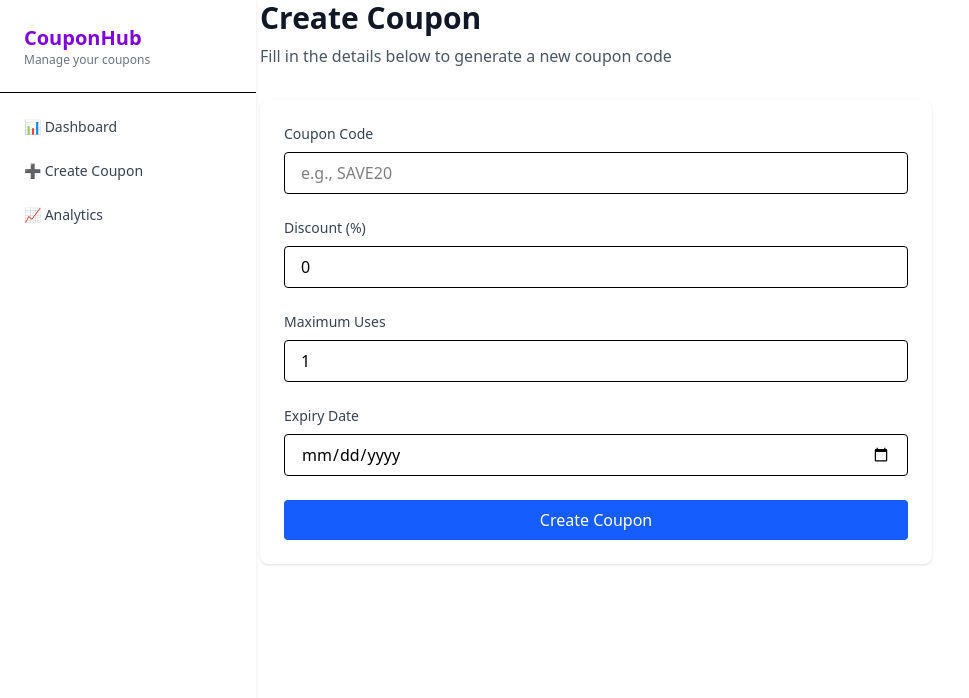
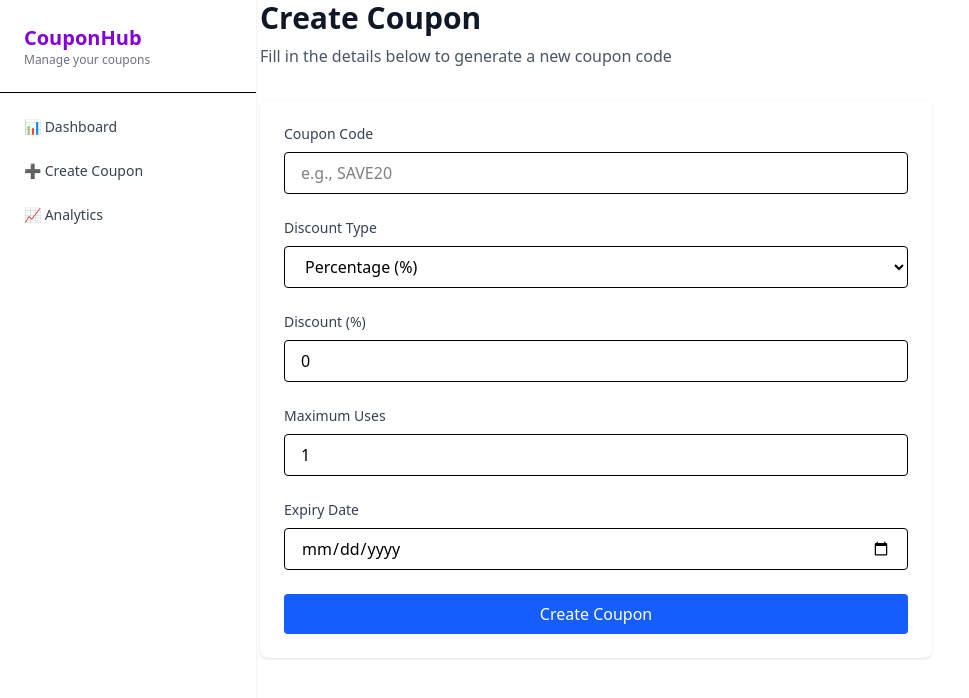
Before and after one commit to GuruMahesh7/CouponHub, a React (Vite) app: page /createcoupon in a window 1280 px wide. Shown: the top 698 px of the page, without its empty margins (0-969 px from the left). Built offline with nearby package versions, Linux system fonts and the light colour scheme.

Commit message:
Update createcoupon.jsx

```diff
--- a/src/Components/CreateCoupon/createcoupon.jsx
+++ b/src/Components/CreateCoupon/createcoupon.jsx
@@ -42,6 +42,10 @@ function Createcoupon() {
     status: "active"
   })
 }
+
+  function discountTypesel(e) {
+    setForm((prev) => ({ ...prev, [e.target.name]: e.target.value }));
+  }
 
   function setmaxusage(e){
     setMaxUsage(e.target.value)
@@ -113,12 +117,28 @@ function Createcoupon() {
               />
             </div>
 
+            {/* Discount Type */}
+            <div className="space-y-2">
+              <label className="block text-sm font-medium text-gray-700">
+                Discount Type
+              </label>
+              <select
+                name="discountType"
+                className="w-full border rounded px-4 py-2"
+                onChange={discountTypesel}
+                value={form.discountType}
+              >
+                <option value="percentage">Percentage (%)</option>
+                <option value="flat">Flat (₹)</option>
+              </select>
+            </div>
+
             <div className="space-y-2">
               <label
                 htmlFor="discount"
                 className="block text-sm font-medium text-gray-700"
               >
-                Discount (%)
+                Discount {form.discountType === "percentage" ? "(%)" : "(₹)"}
               </label>
               <input
                 type="number"
```
